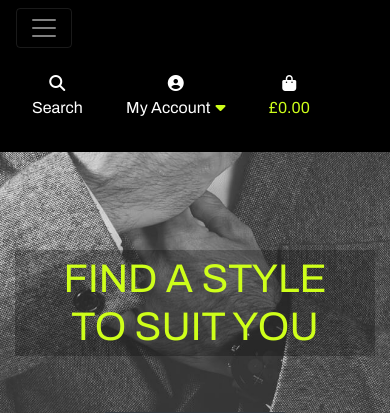
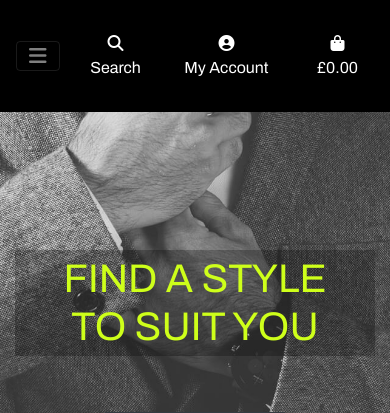
Before and after one commit to PaulFrankling/proper_clobber, a Django app: page / in a window 390 px wide. Shown: the top 413 px of the page. Run offline with Django 3.2, Linux system fonts and the light colour scheme; some libraries are stand-ins or nearby versions.

Commit message:
Positioning the navbar icons more equally on mobile

```diff
--- a/static/css/base.css
+++ b/static/css/base.css
@@ -32,8 +32,8 @@ body {
     margin-left: 5px;
 }
 
-.shop-basket p {
-    color: #CEFF1A;
+.shop-basket {
+    margin-left: 5px;
 }
 
 .home-slogan {
--- a/templates/base.html
+++ b/templates/base.html
@@ -65,14 +65,14 @@
                     </form>
                 </div>
 
-                <div class="col-12 col-lg-4 py-1 my-auto">
+                <div class="col-12 col-lg-4 py-1 mt-2">
                     <ul class="list-inline list-unstyled text-center my-auto text-lg-right">
                         <li class="list-inline-item dropdown">
                             <a href="#" class="nav-link text-white" id="user-options" data-toggle="dropdown" aria-haspopup="true"
                                 aria-expanded="false">
                                 <div class="text-center account-link">
                                     <div><i class="fas fa-user-circle fa-2x"></i></div>
-                                    <p class="my-auto">My Account<i class="fas fa-caret-down"></i></p>
+                                    <p class="my-0">My Account<i class="fas fa-caret-down"></i></p>
                                 </div>
                             </a>
                             <div class="dropdown-menu" aria-labelledby="user-options">
@@ -90,9 +90,9 @@
                         </li>
                         <li class="list-inline-item">
                             <a href="" class="nav-link text-white">
-                                <div class="text-center shop-basket">
+                                <div class="text-center">
                                     <div><i class="fas fa-shopping-bag fa-2x"></i></div>
-                                    <p class="my-auto">
+                                    <p class="my-0">
                                         {% if grand_total %}
                                             £{{ grand_total|floatformat:2 }}
                                         {% else %}
@@ -104,12 +104,12 @@
                         </li>
                     </ul>
                 </div>
-                <div class="col-12 col-lg-4 my-auto py-1 py-lg-0"></div>
+                <div class="col-12 my-auto py-1 py-lg-0"></div>
             </div>
             <div class="row bg-black">
                 <nav class="navbar navbar-expand-lg navbar-dark w-100">
                     <button class="navbar-toggler" type="button" data-toggle="collapse" data-target="#site-nav" aria-controls="site-nav" aria-expanded="false" aria-label="Toggle navigation">
-                        <span class="navbar-toggler-icon"></span>
+                        <i class="fas fa-bars"></i>
                     </button>
                     {% include 'includes/mobile-top-header.html' %}
                     {% include 'includes/site-nav.html' %}
--- a/templates/includes/mobile-top-header.html
+++ b/templates/includes/mobile-top-header.html
@@ -26,7 +26,7 @@
             aria-expanded="false">
                 <div class="text-center account-link">
                     <div><i class="fas fa-user-circle"></i></div>
-                    <p class="my-auto">My Account<i class="fas fa-caret-down"></i></p>
+                    <p class="my-0">My Account</p>
                 </div>
             </a>
             <div class="dropdown-menu" aria-labelledby="user-options">
@@ -46,7 +46,7 @@
             <a href="" class="nav-link text-white d-block d-lg-none">
                 <div class="text-center shop-basket">
                     <div><i class="fas fa-shopping-bag"></i></div>
-                    <p class="my-auto">
+                    <p class="my-0">
                         {% if grand_total %}
                             £{{ grand_total|floatformat:2 }}
                         {% else %}
```
